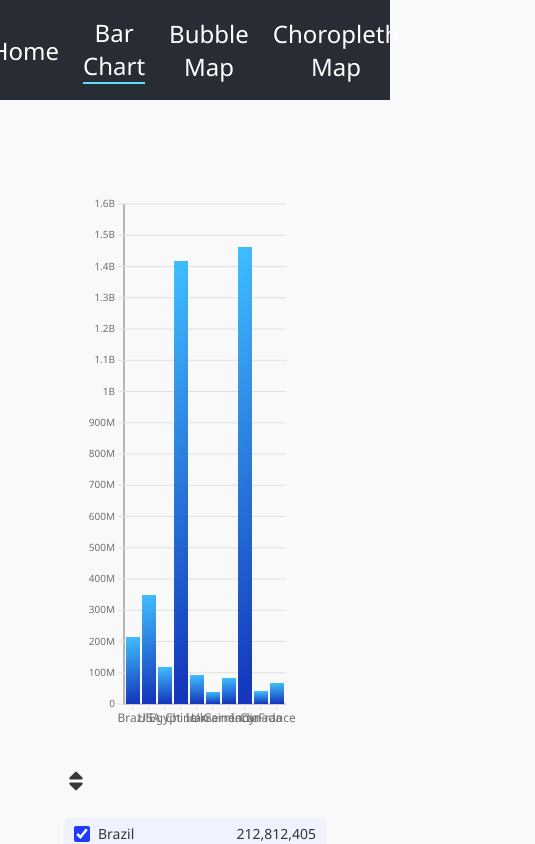
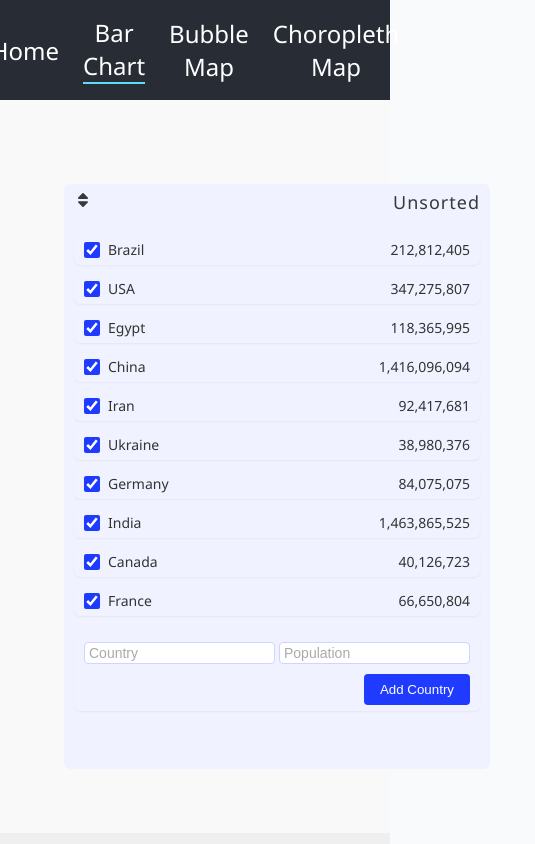
Before and after one commit to Gevorious/d3-charts, a React (Vite) app: page /bar-chart in a window 390 px wide. Shown: the top 844 px of the page, 535 px wide, since content can reach past the window. Built offline with nearby package versions, Linux system fonts and the light colour scheme.

Commit message:
Refactor AddCountryForm layout and styles: wrap input fields in a container for better alignment, update styles for improved spacing and responsiveness, and adjust button display properties.

```diff
--- a/src/components/AddCountryForm/index.tsx
+++ b/src/components/AddCountryForm/index.tsx
@@ -21,6 +21,7 @@ const AddCountryForm = ({ show, onSubmit }: AddFormProps) => {
         input.classList.add('error');
       }}
     >
+      <div className="form-inputs">
         <input type="text" name="country" placeholder="Country" required />
         <input
           type="number"
@@ -30,6 +31,7 @@ const AddCountryForm = ({ show, onSubmit }: AddFormProps) => {
           step="1"
           required
         />
+      </div>
       <button type="submit">Add Country</button>
     </form>
   ) : null;
--- a/src/components/AddCountryForm/styles.scss
+++ b/src/components/AddCountryForm/styles.scss
@@ -1,13 +1,18 @@
 .add-country-form {
   width: 100%;
   background-color: #f0f2ff;
-  display: flex;
-  justify-content: space-between;
-  align-items: center;
   border-radius: 6px;
   transition: background-color 0.2s ease, box-shadow 0.2s ease;
   box-shadow: 0 1px 2px rgba(0, 0, 0, 0.05);
   padding: 6px 10px;
+  text-align: end;
+
+  .form-inputs {
+    display: flex;
+    justify-content: space-between;
+    align-items: center;
+    gap: 4px;
+    margin-bottom: 10px;
 
     input {
       padding: 2px 4px;
@@ -32,8 +37,10 @@
         outline: none;
       }
     }
+  }
 
   button {
+    display: inline-block;
     padding: 8px 16px;
     background-color: #1f3bff;
     color: #fff;
--- a/src/components/Charts/BarChart/index.tsx
+++ b/src/components/Charts/BarChart/index.tsx
@@ -6,7 +6,7 @@ import { getScales } from './scales';
 import type { BarChartProps } from './types';
 import './styles.scss';
 
-const margins = { bottom: 60, top: 40, left: 60, right: 40 };
+const margins = { bottom: 60, top: 20, left: 40, right: 40 };
 
 const BarChart = ({
   data,
--- a/src/components/SortIcon/index.tsx
+++ b/src/components/SortIcon/index.tsx
@@ -3,12 +3,12 @@ import type { SortIconProps } from './types';
 import './styles.scss';
 
 const icons = {
-  asc: <FaSortUp size={24} />,
-  desc: <FaSortDown size={24} />,
+  asc: <FaSortUp size={18} />,
+  desc: <FaSortDown size={18} />,
 };
 
 export const SortIcon = ({ direction, onClick, className }: SortIconProps) => {
-  const icon = direction ? icons[direction] : <FaSort size={24} />;
+  const icon = direction ? icons[direction] : <FaSort size={18} />;
 
   return (
     <span onClick={onClick} className={`sort-icon ${className || ''}`}>
--- a/src/pages/BarChartPage/index.tsx
+++ b/src/pages/BarChartPage/index.tsx
@@ -13,6 +13,11 @@ const { countries }: { countries: CountryData[] } = chartData;
 const sortBy = {
   asc: ascending,
   desc: descending,
+};
+
+const sortByLabel = {
+  asc: 'Ascending',
+  desc: 'Descending',
 };
 
 const BarChartPage = () => {
@@ -39,12 +44,18 @@ const BarChartPage = () => {
           />
         )}
       </div>
+      <div className="chart-info">
+        <div className="sort">
+          <span>
             <SortIcon
               direction={sortingType}
               onClick={() =>
                 setSortingType((prev) => (prev === 'asc' ? 'desc' : 'asc'))
               }
             />
+          </span>
+          <span>{sortingType ? sortByLabel[sortingType] : 'Unsorted'}</span>
+        </div>
         <CountryFilter
           onChange={(selectedCountries) => {
             setSelected(selectedCountries);
@@ -57,6 +68,7 @@ const BarChartPage = () => {
           }}
         />
       </div>
+    </div>
   );
 };
 
--- a/src/pages/BarChartPage/styles.scss
+++ b/src/pages/BarChartPage/styles.scss
@@ -1,2 +1,19 @@
 .bar-chart {
+  display: flex;
+
+  .chart-info {
+    margin-top: 20px;
+    background-color: #f0f2ff;
+    border-radius: 6px;
+    padding: 6px 10px;
+
+    .sort {
+      display: flex;
+      font-size: 18px;
+      font-weight: 500;
+      letter-spacing: 1px;
+      align-items: center;
+      justify-content: space-between;
+    }
+  }
 }
```
Lines whose indentation alone changed are shown as unchanged.
